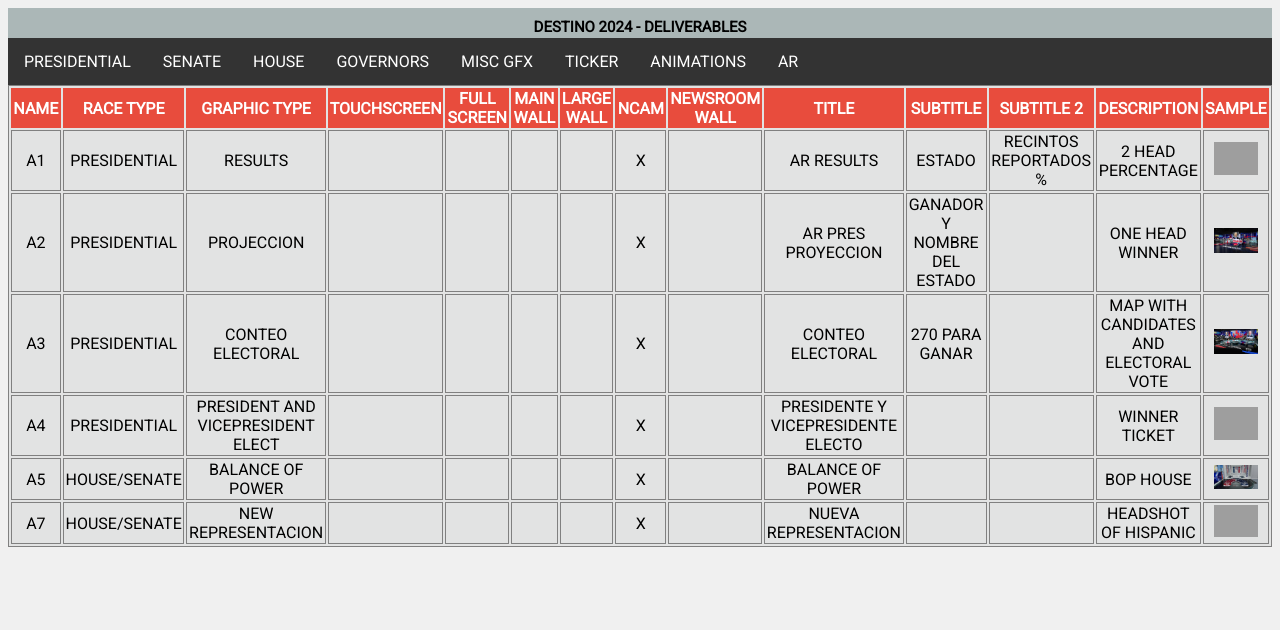
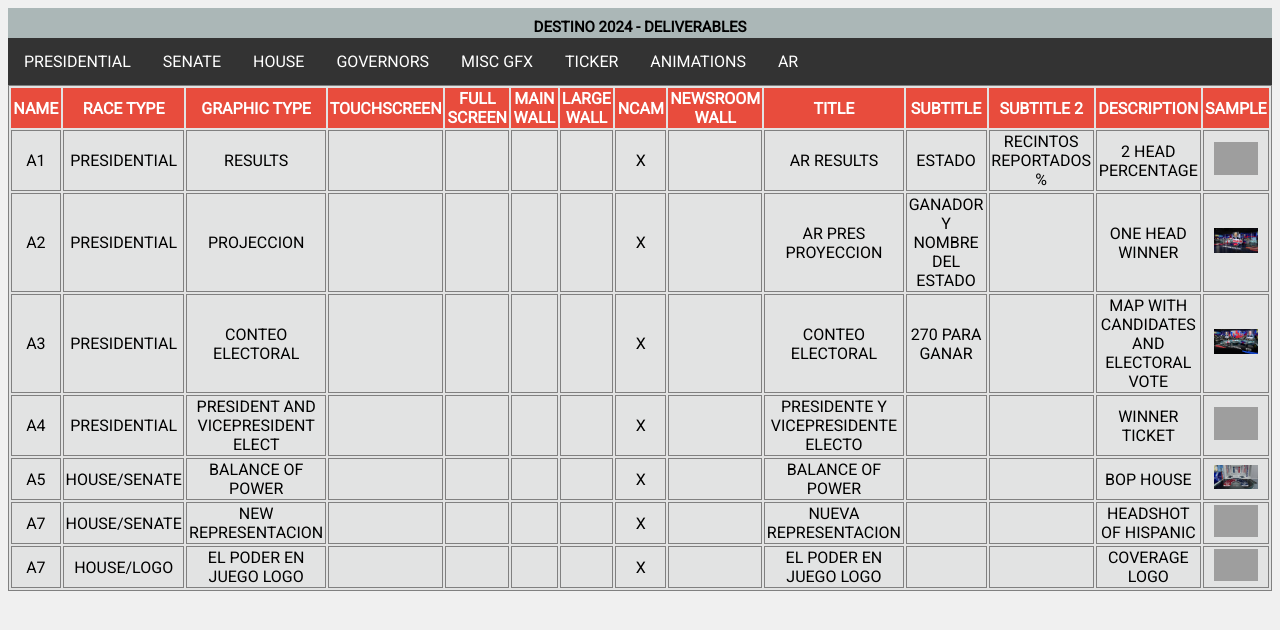
Before and after one commit to dani5050/Destino2024, a plain HTML site: page ar.html in a window 1280 px wide. Drawn offline with nearby package versions, Linux system fonts and the light colour scheme; grey boxes are pictures that could not be loaded.

Commit message:
Update ar.html

```diff
--- a/ar.html
+++ b/ar.html
@@ -155,6 +155,24 @@
 </tr>
 
 
+<tr class="">
+    <td>A7</td>
+    <td>HOUSE/LOGO</td>
+	<td>EL PODER EN JUEGO LOGO</td>
+	<td></td>
+	<td></td>
+	<td></td>
+	<td></td>
+	<td>X</td>
+	<td></td>
+	<td>EL PODER EN JUEGO LOGO</td>
+	<td></td>
+	<td></td>
+	<td>COVERAGE LOGO</td>
+	<td><img id="myImg" class = "myImg" src="images/AR/AR_PODER_EN_JUEGO_LOGO.png" alt="COVERAGE DESK LOGO" style="width:70%;max-width:200px"></td>
+</tr>
+
+
 </table>
 
 
```
